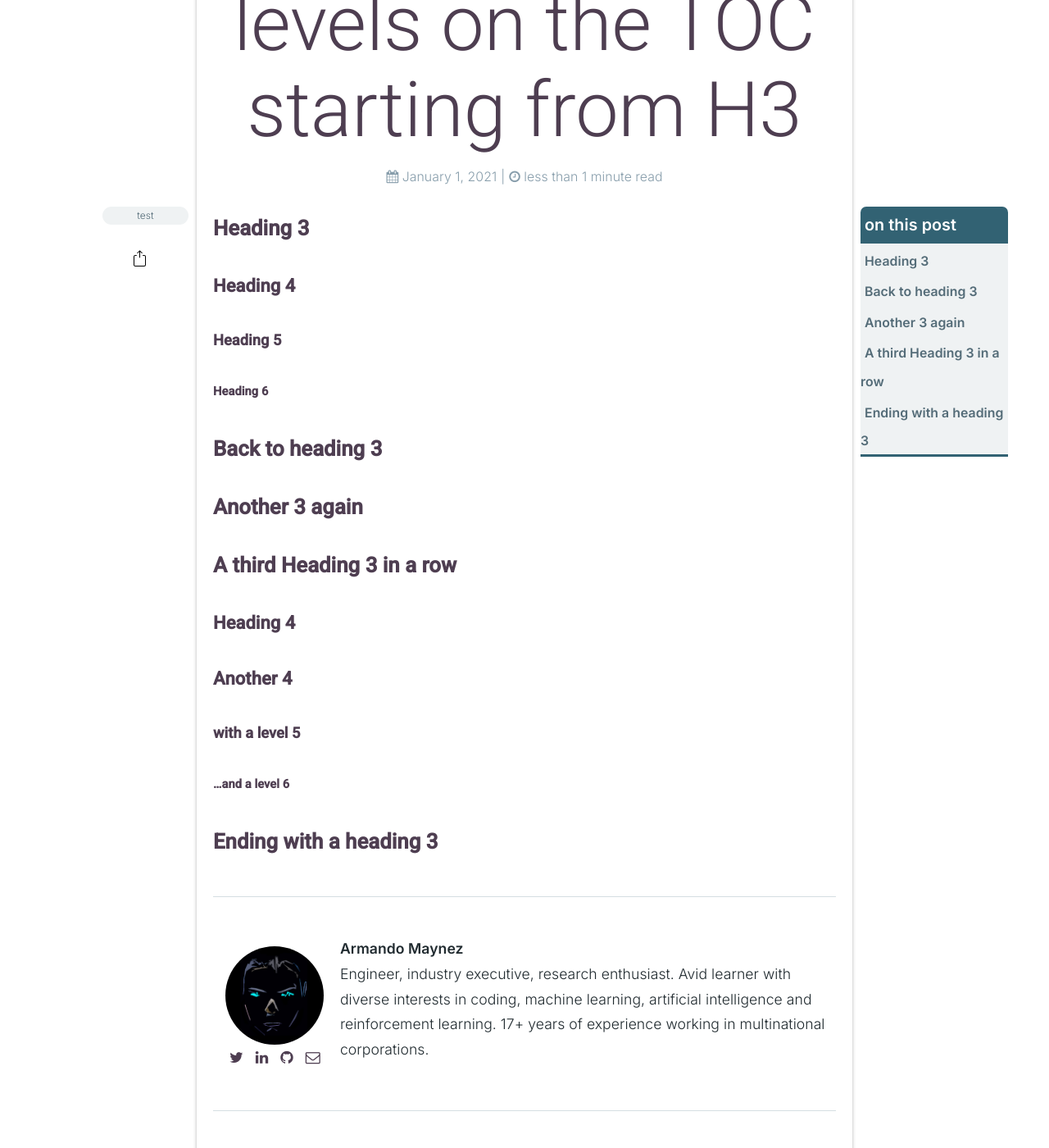
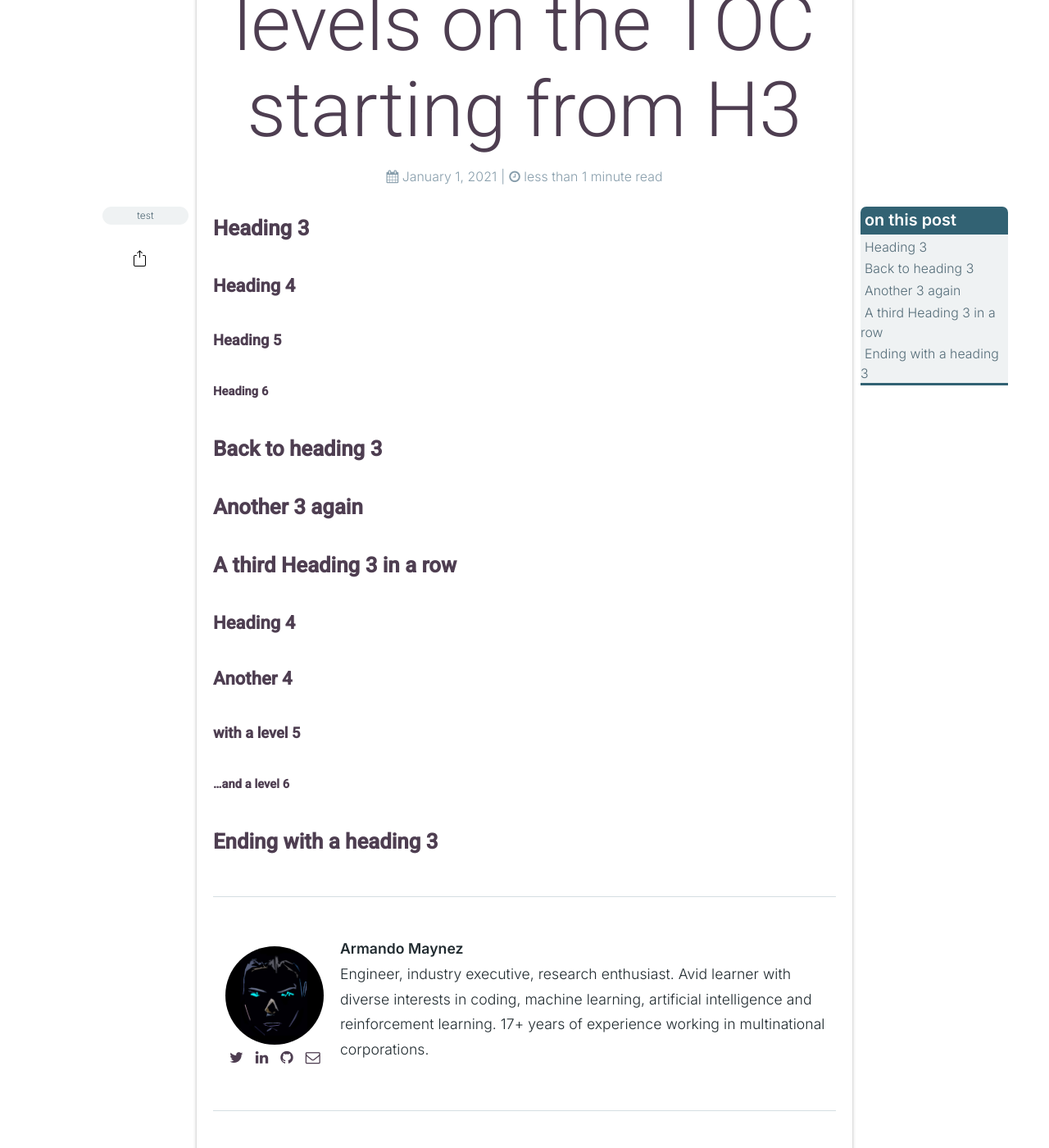
Before and after one commit to the-mvm/the-mvm.github.io, a Jekyll site: the page built from _posts/2021-01-01-toc-test-post.md, in a window 1280 px wide and 1400 px high, scrolled down 701 px. Shown: the whole window at 82% size. Built offline with Jekyll 4.4.1, drawn with Linux system fonts in a browser that asks for light colours; comment, search, counter and statistics services are not loaded.

Commit message:
fixed right side toc line height into 1.2

```diff
--- a/assets/css/main.css
+++ b/assets/css/main.css
@@ -1070,6 +1070,9 @@ a.tag.post.side {
     }
 }
 /* = = = = = = = = = = Right Sidebar TOC  = = = = = = = = = = */
+aside.toc {
+    line-height: 1.2;
+}
 .toc {
   margin:auto;
   max-width: 480px;
@@ -1095,8 +1098,8 @@ a.tag.post.side {
     text-decoration:none;
     padding:5px;
     color:var(--grey1);
-    font-size:0.9em;
-    font-weight:var(--font1-bold)
+    font-size:0.8em;
+
 }
 .toc-content a:hover {
     color:var(--grey2)
```
